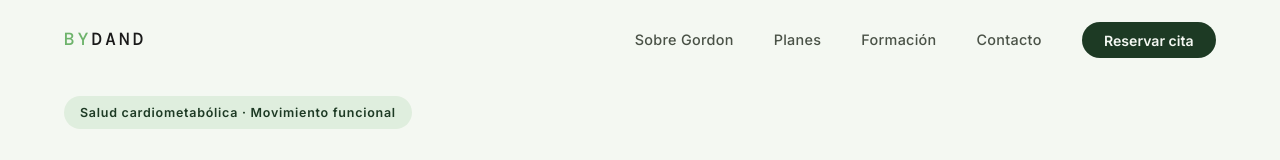
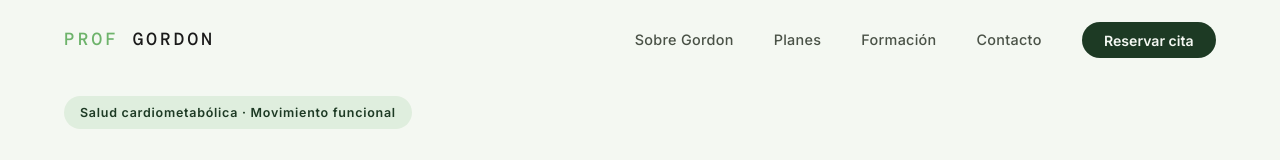
Before and after one commit to RamiGordon/prof-gordon-fe, a Next.js app: page / in a window 1280 px wide. Shown: the top 160 px of the page. Built offline with nearby package versions, Linux system fonts and the light colour scheme.

Commit message:
drop bydand word

```diff
--- a/components/Footer.tsx
+++ b/components/Footer.tsx
@@ -7,7 +7,7 @@ export default function Footer() {
       <div className={styles.container}>
         <div className={styles.brand}>
           <p className={styles.logo}>
-            <span className={styles.logoAccent}>BY</span>DAND
+            <span className={styles.logoAccent}>Prof</span> Gordon
           </p>
           <p className={styles.tagline}>
             Movimiento inteligente.<br />Cuerpos más saludables.
@@ -26,7 +26,7 @@ export default function Footer() {
             href="https://www.instagram.com/bydand_movimiento/"
             target="_blank"
             rel="noopener noreferrer"
-            aria-label="Instagram de Bydand Movimiento"
+            aria-label="Instagram de Prof. Christofer Gordon"
             className={styles.socialLink}
           >
             <svg width="18" height="18" viewBox="0 0 24 24" fill="none" stroke="currentColor" strokeWidth="1.5" strokeLinecap="round" strokeLinejoin="round" aria-hidden>
@@ -43,7 +43,7 @@ export default function Footer() {
       </div>
 
       <div className={styles.bottom}>
-        <p>© {new Date().getFullYear()} Bydand Movimiento · Buenos Aires, Argentina</p>
+        <p>© {new Date().getFullYear()} Prof. Christofer Gordon · Buenos Aires, Argentina</p>
         <div className={styles.legal}>
           <a href="/terminos">Términos y Condiciones</a>
           <a href="/privacidad">Política de Privacidad</a>
--- a/components/Navbar.tsx
+++ b/components/Navbar.tsx
@@ -22,7 +22,7 @@ export default function Navbar() {
   return (
     <nav className={`${styles.nav} ${scrolled ? styles.scrolled : ''}`}>
       <a href="#" className={styles.logo}>
-        <span className={styles.logoAccent}>BY</span>DAND
+        <span className={styles.logoAccent}>Prof</span> Gordon
       </a>
 
       <ul className={`${styles.links} ${menuOpen ? styles.open : ''}`}>
```
